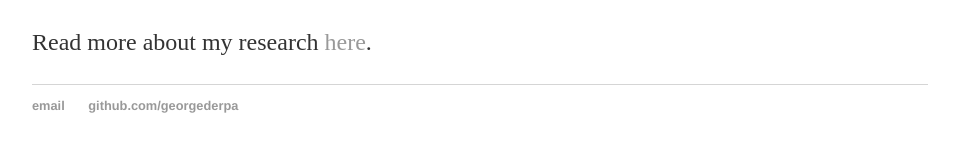
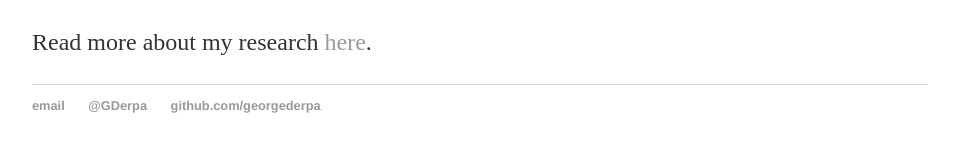
Before and after one commit to georgederpa/georgederpa, a Jekyll site: the page built from index.html, in a window 1280 px wide. Shown: the part 454-606 px from the top of the page, without its empty margins (160-1114 px from the left). Built offline with Jekyll 4.4.1, drawn with Linux system fonts in a browser that asks for light colours.

Commit message:
Update default.html

```diff
--- a/_layouts/default.html
+++ b/_layouts/default.html
@@ -22,6 +22,7 @@
 			<footer>
 	    		<ul>
 	        		<li><a href="mailto:gderpa@ucla.edu">email</a></li>
+	        		<li><a href="https://twitter.com/GDerpa">@GDerpa</a></li>
 	        		<li><a href="https://github.com/georgederpa">github.com/georgederpa</a></li>
 				</ul>
 			</footer>
```
